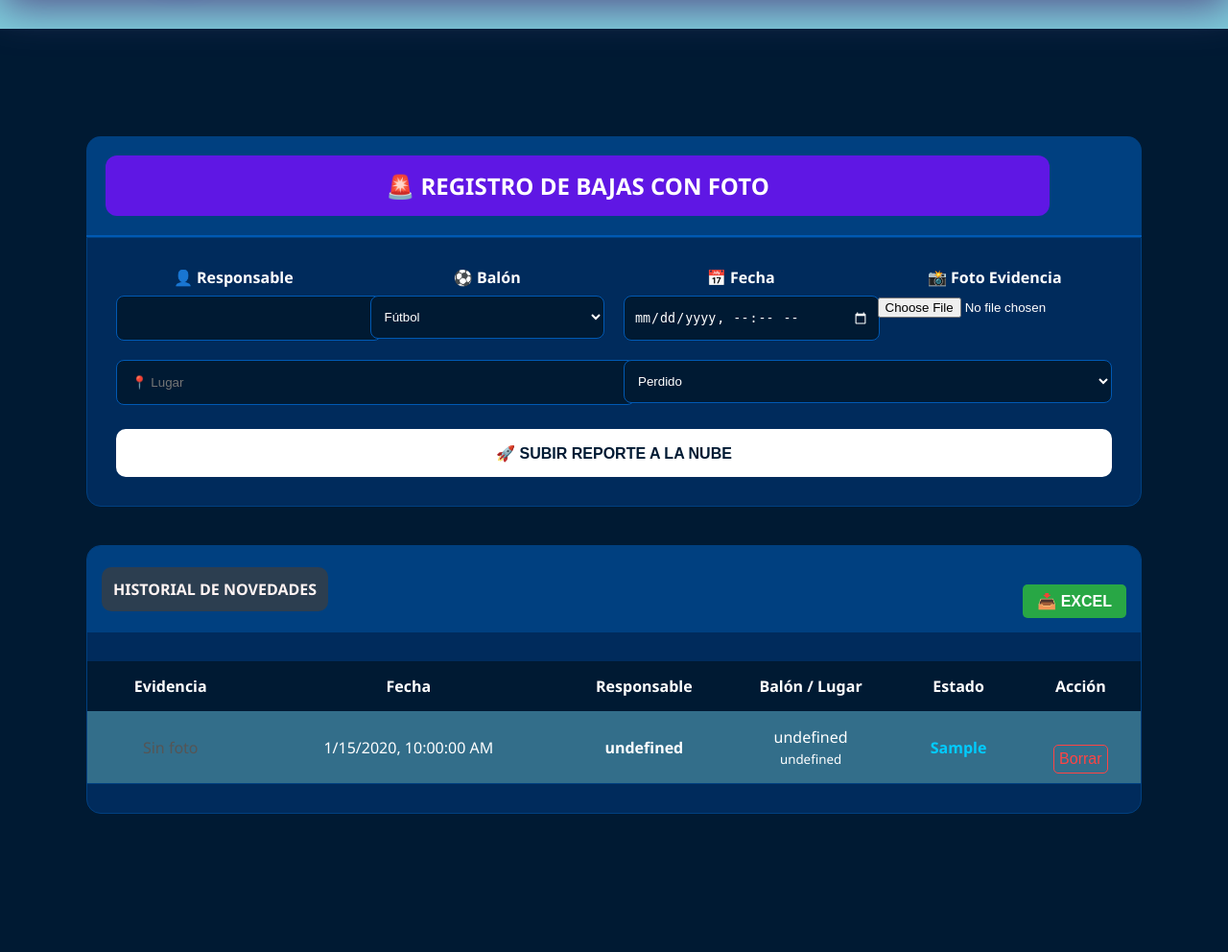
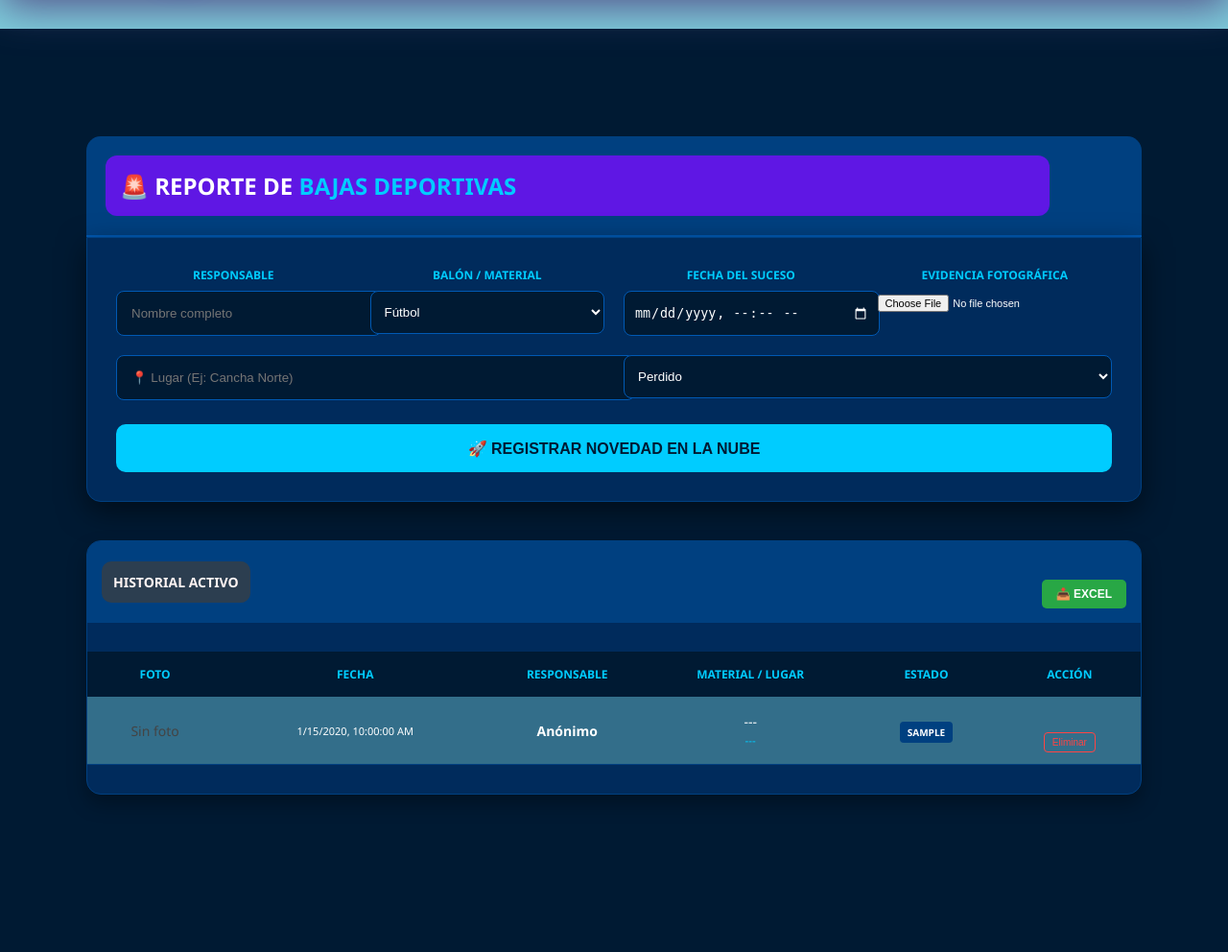
Before and after one commit to Brayansalamanca/live-futbol, a Django app: page /voz/ in a window 1280 px wide. Shown: the part 98-1090 px from the top of the page at 96% size. Run offline with Django 5.2, Linux system fonts and the light colour scheme; a user stored in the database is signed in; tables that the repository leaves empty hold one stand-in row (values such as "Sample post"); some libraries are stand-ins or nearby versions.

Commit message:
Actualización: Gestión de balones con Excel y nuevos campos

```diff
--- a/tasks/templates/voz.html
+++ b/tasks/templates/voz.html
@@ -5,61 +5,63 @@
 <div style="background-color: #001a33; min-height: 100vh; padding-top: 7rem; padding-bottom: 50px; font-family: 'Segoe UI', sans-serif; color: #ffffff;">
     <div style="max-width: 1100px; margin: 0 auto; padding: 0 20px;">
 
-        <div style="background-color: #004080; border-radius: 15px 15px 0 0; padding: 20px; border-bottom: 2px solid #0059b3;">
-            <h1 style="margin: 0; font-size: 24px; text-transform: uppercase;">🚨 Registro de Bajas con Foto</h1>
+        <div style="background-color: #004080; border-radius: 15px 15px 0 0; padding: 20px; border-bottom: 2px solid #0059b3; text-align: left;">
+            <h1 style="margin: 0; font-size: 24px; text-transform: uppercase; font-weight: 800;">
+                🚨 Reporte de <span style="color: #00ccff;">Bajas Deportivas</span>
+            </h1>
         </div>
 
         {% if perms.tasks.add_bajabalon %}
-        <div style="background-color: #002b5c; border: 1px solid #004080; border-radius: 0 0 15px 15px; padding: 30px; margin-bottom: 40px;">
+        <div style="background-color: #002b5c; border: 1px solid #004080; border-radius: 0 0 15px 15px; padding: 30px; margin-bottom: 40px; box-shadow: 0 10px 30px rgba(0,0,0,0.5);">
             <form id="formBalones">
                 <div style="display: grid; grid-template-columns: repeat(auto-fit, minmax(240px, 1fr)); gap: 20px;">
                     <div>
-                        <label style="display: block; margin-bottom: 8px; font-weight: bold;">👤 Responsable</label>
-                        <input type="text" id="usuario" style="width: 100%; height: 45px; background: #001a33; border: 1px solid #0059b3; border-radius: 8px; color: white; padding: 0 15px;">
+                        <label style="display: block; margin-bottom: 8px; font-size: 12px; font-weight: bold; color: #00ccff;">RESPONSABLE</label>
+                        <input type="text" id="usuario" placeholder="Nombre completo" style="width: 100%; height: 45px; background: #001a33; border: 1px solid #0059b3; border-radius: 8px; color: white; padding: 0 15px; outline: none;">
                     </div>
                     <div>
-                        <label style="display: block; margin-bottom: 8px; font-weight: bold;">⚽ Balón</label>
+                        <label style="display: block; margin-bottom: 8px; font-size: 12px; font-weight: bold; color: #00ccff;">BALÓN / MATERIAL</label>
                         <select id="tipo" style="width: 100%; height: 45px; background: #001a33; border: 1px solid #0059b3; border-radius: 8px; color: white; padding: 0 10px;">
                             <option>Fútbol</option><option>Futsal</option><option>Voleibol</option><option>Baloncesto</option>
                         </select>
                     </div>
                     <div>
-                        <label style="display: block; margin-bottom: 8px; font-weight: bold;">📅 Fecha</label>
+                        <label style="display: block; margin-bottom: 8px; font-size: 12px; font-weight: bold; color: #00ccff;">FECHA DEL SUCESO</label>
                         <input type="datetime-local" id="fecha_suceso" style="width: 100%; height: 45px; background: #001a33; border: 1px solid #0059b3; border-radius: 8px; color: white; padding: 0 10px; color-scheme: dark;">
                     </div>
                     <div>
-                        <label style="display: block; margin-bottom: 8px; font-weight: bold;">📸 Foto Evidencia</label>
-                        <input type="file" id="imagen_file" accept="image/*" style="width: 100%; color: white;">
+                        <label style="display: block; margin-bottom: 8px; font-size: 12px; font-weight: bold; color: #00ccff;">EVIDENCIA FOTOGRÁFICA</label>
+                        <input type="file" id="imagen_file" accept="image/*" style="width: 100%; color: white; font-size: 11px;">
                     </div>
                 </div>
                 <div style="margin-top: 20px; display: grid; grid-template-columns: 1fr 1fr; gap: 20px;">
-                    <input type="text" id="lugar" placeholder="📍 Lugar" style="width: 100%; height: 45px; background: #001a33; border: 1px solid #0059b3; border-radius: 8px; color: white; padding: 0 15px;">
+                    <input type="text" id="lugar" placeholder="📍 Lugar (Ej: Cancha Norte)" style="width: 100%; height: 45px; background: #001a33; border: 1px solid #0059b3; border-radius: 8px; color: white; padding: 0 15px; outline: none;">
                     <select id="causa" style="width: 100%; height: 45px; background: #001a33; border: 1px solid #0059b3; border-radius: 8px; color: white; padding: 0 10px;">
                         <option value="Perdido">Perdido</option><option value="Pinchado">Pinchado</option><option value="Robo">Robo</option>
                     </select>
                 </div>
-                <button type="button" onclick="guardarConImagen()" id="btnGuardar" style="width: 100%; margin-top: 25px; background: #ffffff; color: #001a33; border: none; height: 50px; border-radius: 10px; font-weight: 800; cursor: pointer;">
-                    🚀 SUBIR REPORTE A LA NUBE
+                <button type="button" onclick="guardarConImagen()" id="btnGuardar" style="width: 100%; margin-top: 25px; background: #00ccff; color: #001a33; border: none; height: 50px; border-radius: 10px; font-weight: 800; cursor: pointer; text-transform: uppercase;">
+                    🚀 Registrar Novedad en la Nube
                 </button>
             </form>
         </div>
         {% endif %}
 
-        <div style="background-color: #002b5c; border: 1px solid #004080; border-radius: 15px; overflow: hidden;">
+        <div style="background-color: #002b5c; border: 1px solid #004080; border-radius: 15px; overflow: hidden; box-shadow: 0 10px 20px rgba(0,0,0,0.3);">
             <div style="padding: 15px; background: #004080; display: flex; justify-content: space-between; align-items: center;">
-                <h2 style="margin:0; font-size: 16px; text-transform: uppercase;">Historial de Novedades</h2>
-                <button onclick="exportarExcel()" style="background: #28a745; color: white; border: none; padding: 8px 15px; border-radius: 5px; font-weight: bold; cursor: pointer;">📥 EXCEL</button>
+                <h2 style="margin:0; font-size: 14px; text-transform: uppercase; font-weight: bold;">Historial Activo</h2>
+                <button onclick="exportarExcel()" style="background: #28a745; color: white; border: none; padding: 8px 15px; border-radius: 5px; font-weight: bold; cursor: pointer; font-size: 12px;">📥 EXCEL</button>
             </div>
             <div style="overflow-x: auto;">
                 <table id="tablaReporte" style="width: 100%; border-collapse: collapse; color: white; text-align: center;">
                     <thead>
-                        <tr style="background: #001a33;">
-                            <th style="padding: 15px;">Evidencia</th>
-                            <th>Fecha</th>
-                            <th>Responsable</th>
-                            <th>Balón / Lugar</th>
-                            <th>Estado</th>
-                            <th>Acción</th>
+                        <tr style="background: #001a33; font-size: 12px; color: #00ccff;">
+                            <th style="padding: 15px;">FOTO</th>
+                            <th>FECHA</th>
+                            <th>RESPONSABLE</th>
+                            <th>MATERIAL / LUGAR</th>
+                            <th>ESTADO</th>
+                            <th>ACCIÓN</th>
                         </tr>
                     </thead>
                     <tbody id="tablaCuerpo"></tbody>
@@ -69,15 +71,14 @@
     </div>
 </div>
 
-<div id="visor_inv" onclick="this.style.display='none'" style="display: none; position: fixed; top: 0; left: 0; width: 100%; height: 100%; background: rgba(0,0,0,0.9); z-index: 99999; justify-content: center; align-items: center;">
-    <img id="img_visor_inv" style="max-width: 90%; max-height: 90%; border: 2px solid white; border-radius: 5px;">
+<div id="visor_inv" onclick="this.style.display='none'" style="display: none; position: fixed; top: 0; left: 0; width: 100%; height: 100%; background: rgba(0,0,0,0.95); z-index: 99999; justify-content: center; align-items: center;">
+    <img id="img_visor_inv" style="max-width: 90%; max-height: 90%; border: 3px solid #00ccff; border-radius: 10px;">
 </div>
 
 <style>
-    .img-celda {
-        width: 160px; height: 100px; object-fit: cover; border-radius: 8px; border: 2px solid #fff; cursor: pointer; margin: 10px;
-    }
-    td { border-bottom: 1px solid #004080; padding: 10px; }
+    .img-celda { width: 140px; height: 90px; object-fit: cover; border-radius: 6px; border: 2px solid #004080; cursor: pointer; transition: 0.2s; }
+    .img-celda:hover { border-color: #00ccff; transform: scale(1.05); }
+    td { border-bottom: 1px solid #004080; padding: 12px; font-size: 14px; }
 </style>
 
 <script src="https://cdnjs.cloudflare.com/ajax/libs/xlsx/0.18.5/xlsx.full.min.js"></script>
@@ -89,33 +90,39 @@ async function sincronizar() {
     try {
         const res = await fetch("{% url 'api_obtener_bajas' %}?t=" + Date.now());
         const data = await res.json();
+
         if (JSON.stringify(data) !== JSON.stringify(datosGlobales)) {
             datosGlobales = data;
             const tbody = document.getElementById('tablaCuerpo');
             tbody.innerHTML = data.map(b => `
-                <tr>
+                <tr style="background: transparent;">
                     <td>
-                        ${b.imagen ? `<img src="${b.imagen}" class="img-celda" onclick="verImg('${b.imagen}')">` : '<span style="color:#555">Sin foto</span>'}
+                        ${b.imagen ? `<img src="${b.imagen}" class="img-celda" onclick="verImg('${b.imagen}')">` : '<span style="color:#444">Sin foto</span>'}
                     </td>
-                    <td>${new Date(b.fecha).toLocaleString()}</td>
-                    <td style="font-weight:bold;">${b.usuario}</td>
-                    <td>${b.tipo}<br><small>${b.lugar}</small></td>
-                    <td><b style="color:${b.causa === 'Perdido' ? '#ff4444' : '#00ccff'}">${b.causa}</b></td>
+                    <td style="font-size: 11px;">${b.fecha ? new Date(b.fecha).toLocaleString() : '---'}</td>
+                    <td style="font-weight:bold;">${b.usuario || 'Anónimo'}</td>
+                    <td>${b.tipo || '---'}<br><small style="color:#00ccff">${b.lugar || '---'}</small></td>
+                    <td><span style="background:${b.causa === 'Perdido' ? '#ff4444' : '#004080'}; padding: 4px 8px; border-radius: 4px; font-size: 10px; font-weight: bold;">${(b.causa || '---').toUpperCase()}</span></td>
                     <td>
                         {% if perms.tasks.delete_bajabalon %}
-                        <button onclick="eliminar('${b.id}')" style="background:transparent; color:#ff4444; border:1px solid #ff4444; padding:5px; border-radius:5px; cursor:pointer;">Borrar</button>
+                        <button onclick="eliminar('${b.id}')" style="background:none; color:#ff4444; border:1px solid #ff4444; padding:4px 8px; border-radius:4px; cursor:pointer; font-size: 10px;">Eliminar</button>
                         {% endif %}
                     </td>
                 </tr>
             `).join('');
         }
-    } catch (e) { console.error("Error de sincronización:", e); }
+    } catch (e) { console.error("Error:", e); }
 }
 
 async function guardarConImagen() {
+    const btn = document.getElementById('btnGuardar');
     const file = document.getElementById('imagen_file').files[0];
-    const user = document.getElementById('usuario').value;
-    if (!file || !user) return alert("Sube la foto y pon el responsable");
+    const user = document.getElementById('usuario').value.trim();
+
+    if (!file || !user) return alert("⚠️ Se requiere foto y nombre del responsable.");
+
+    btn.disabled = true;
+    btn.innerText = "⏳ SUBIENDO...";
 
     const reader = new FileReader();
     reader.onload = async (e) => {
@@ -123,11 +130,12 @@ async function guardarConImagen() {
             usuario: user,
             tipo: document.getElementById('tipo').value,
             fecha: document.getElementById('fecha_suceso').value,
-            lugar: document.getElementById('lugar').value,
+            lugar: document.getElementById('lugar').value.trim(),
             causa: document.getElementById('causa').value,
-            imagen: e.target.result // Esto envía el Base64 puro
+            imagen: e.target.result // Base64
         };
 
+        try {
             const res = await fetch("{% url 'api_guardar_baja' %}", {
                 method: "POST",
                 headers: { "Content-Type": "application/json", "X-CSRFToken": "{{ csrf_token }}" },
@@ -135,10 +143,12 @@ async function guardarConImagen() {
             });
 
             if (res.ok) {
-            alert("Reporte guardado!");
                 document.getElementById('formBalones').reset();
                 sincronizar();
             }
+        } catch (err) { alert("Error de conexión"); }
+        btn.disabled = false;
+        btn.innerText = "🚀 Registrar Novedad en la Nube";
     };
     reader.readAsDataURL(file);
 }
@@ -149,25 +159,20 @@ function verImg(src) {
 }
 
 async function eliminar(id) {
-    if (confirm("¿Eliminar?")) {
+    if (confirm("¿Eliminar registro?")) {
         await fetch(`/api/eliminar-baja/${id}/`, { method: "POST", headers: { "X-CSRFToken": "{{ csrf_token }}" } });
         sincronizar();
     }
 }
 
-// CORRECCIÓN DE EXCEL: Ignora la columna de imagen para que no falle el archivo
 function exportarExcel() {
-    const tablaOriginal = document.getElementById('tablaReporte');
-    const copiaTabla = tablaOriginal.cloneNode(true);
-
-    // Recorremos las filas para quitar la primera columna (Imagen) y la última (Acciones)
+    const copiaTabla = document.getElementById('tablaReporte').cloneNode(true);
     const filas = copiaTabla.querySelectorAll('tr');
     filas.forEach(fila => {
-        fila.deleteCell(-1); // Borra Acciones
-        fila.deleteCell(0);  // Borra Imagen
+        fila.deleteCell(-1); // Borra columna de Acción
+        fila.deleteCell(0);  // Borra columna de Foto
     });
-
-    const wb = XLSX.utils.table_to_book(copiaTabla, { sheet: "Reporte de Bajas" });
+    const wb = XLSX.utils.table_to_book(copiaTabla, { sheet: "Bajas" });
     XLSX.writeFile(wb, "Reporte_Bajas_LiveFutbol.xlsx");
 }
 
```
Lines whose indentation alone changed are shown as unchanged.
